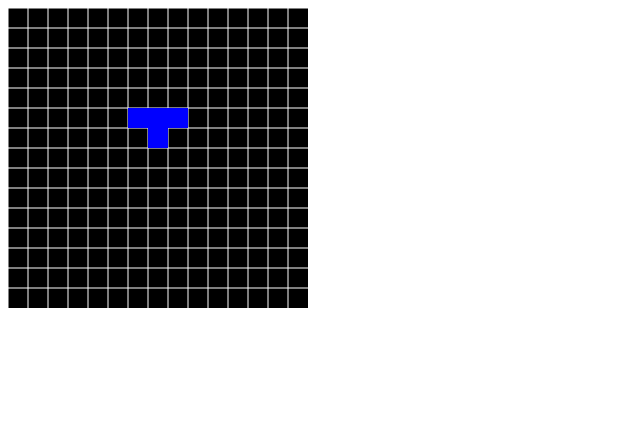
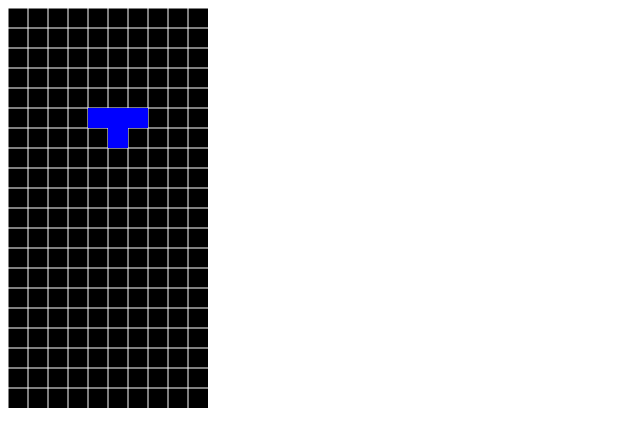
Before and after one commit to tanel/tetris, a plain HTML site: page index.html in a window 1280 px wide. Shown: the whole page, without its empty margins (0-640 px from the left). Drawn offline with Linux system fonts and the light colour scheme.

Commit message:
10 cols, 20 rows

```diff
--- a/happy-tetris.js
+++ b/happy-tetris.js
@@ -2,8 +2,8 @@
 "use strict";
 
 var game = {
-	cols: 15,
-	rows: 15,
+	cols: 10,
+	rows: 20,
 	pixelSize: 20, // canvas.width / cols
 	colors: ["red", "blue", "green", "yellow"],
 	keyDelay: 50,
--- a/index.html
+++ b/index.html
@@ -4,7 +4,7 @@
 		<title>Happy Tetris</title>
 	</head>
 	<body>
-		<canvas width="300" height="300"></canvas>
+		<canvas width="200" height="400"></canvas>
 		<script src="happy-tetris.js"></script>
 	</body>
 </html>
```
